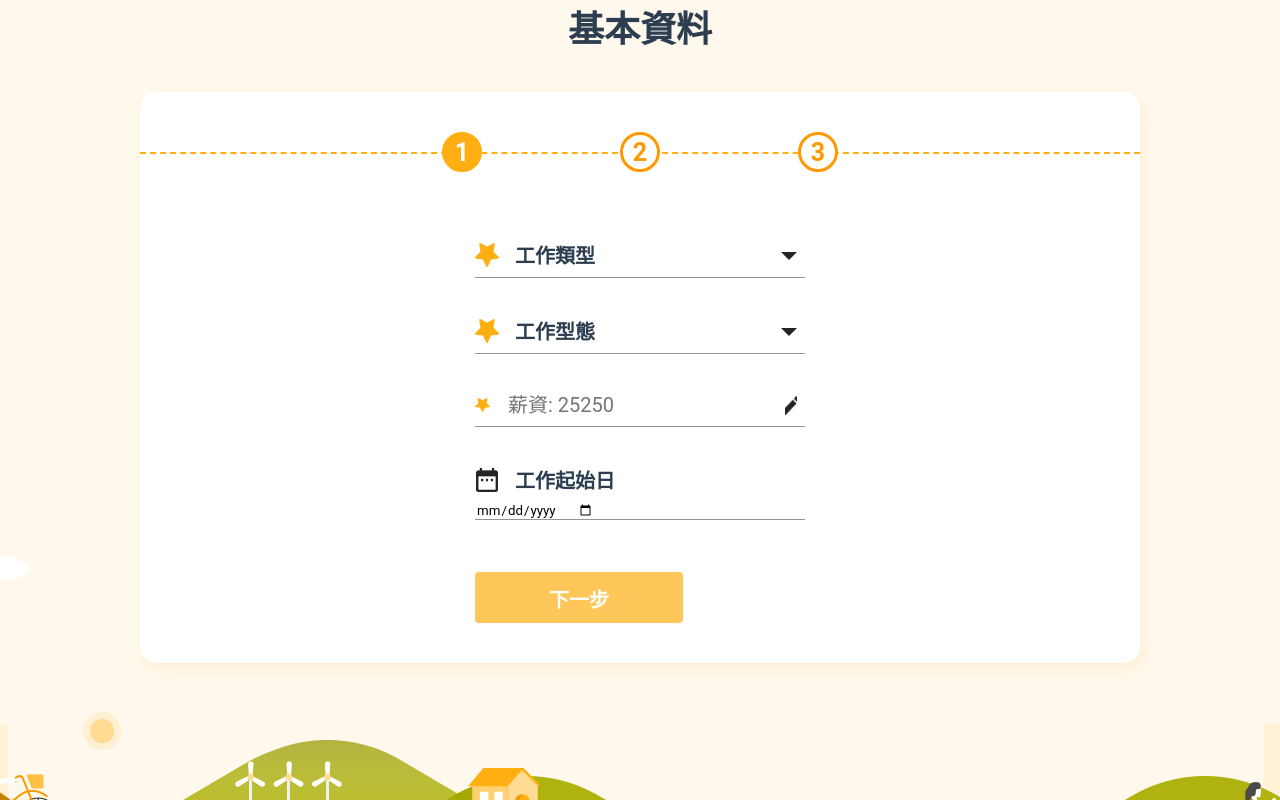
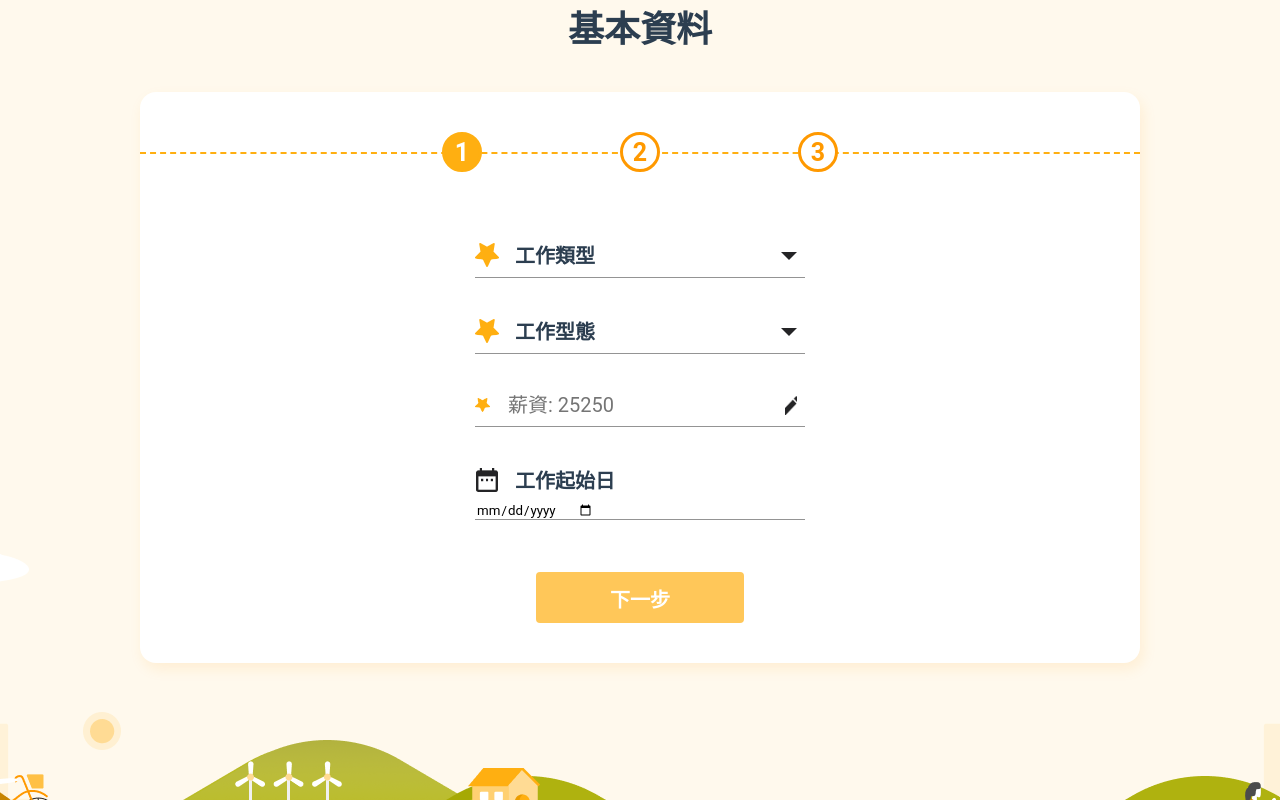
Before and after one commit to Chiahsuan-TW/overtime-pay-calculator, a Vue app: page /Info in a window 1280 px wide. Shown: the top 800 px of the page. Built offline with nearby package versions, Linux system fonts and the light colour scheme.

Commit message:
fix: layout issue

```diff
--- a/src/components/Dropdown.vue
+++ b/src/components/Dropdown.vue
@@ -101,6 +101,8 @@ export default {
     border: 1px solid color.$gray;
     background-color: #fff;
     color: color.$gray;
+    text-align: center;
+
     @extend %content-large-bold;
   }
 
--- a/src/components/ProcedureButton.vue
+++ b/src/components/ProcedureButton.vue
@@ -18,7 +18,6 @@ button {
   background-color: color.$primary-light;
   color: #fff;
   border-radius: 4px;
-  margin-top: 52px;
   @extend %content-large-bold;
 }
 
--- a/src/views/Info.vue
+++ b/src/views/Info.vue
@@ -19,7 +19,7 @@
           </div>
           <input
             id="salary"
-            type="text"
+            type="number"
             :placeholder="`薪資: ${minimumWage}`"
           />
           <label for="salary" class="pen" @click="toggleDropdown">
@@ -83,6 +83,10 @@ h3 {
   border-radius: 16px;
   margin: 40px auto 0;
   padding: 40px 0;
+
+  @include breakpoint.tablet {
+    width: 80%;
+  }
 
   &-content {
     max-width: 330px;
@@ -156,6 +160,8 @@ h3 {
 }
 
 a {
-  display: inline-block;
+  display: block;
+  width: fit-content;
+  margin: 52px auto 0;
 }
 </style>
```
